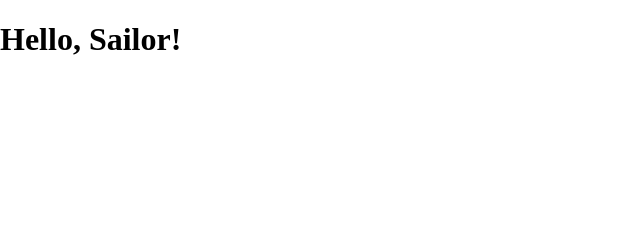
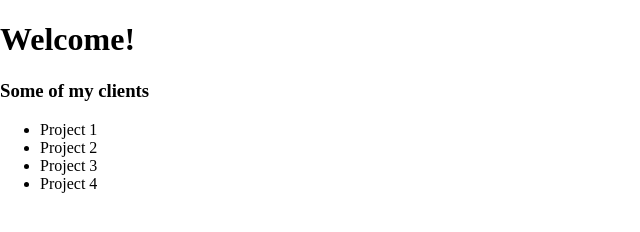
Before and after one commit to DinkDonk/dinkdonk.no, a website: page src/projects/welcome/markup.html in a window 1280 px wide. Shown: the whole page, without its empty margins (0-640 px from the left). Drawn offline with nearby package versions, Linux system fonts and the light colour scheme; files that its build step writes are made by us from their sources; a web font is replaced by a local one.

Commit message:
Create project script

```diff
--- a/package.json
+++ b/package.json
@@ -18,6 +18,7 @@
     "test": "npm run lint",
     "serve": "node node_modules/browser-sync/bin/browser-sync.js start --server 'build' --files 'build' & npm run watch-ts & npm run watch-scss & npm run watch-markup & npm run watch-assets",
     "serve-no-watch": "node node_modules/browser-sync/bin/browser-sync.js start --server 'build' --files 'build'",
+    "create-project": "./tools/create-project.sh",
     "deploy": "npm run build && git checkout -b gh-pages && git add -f build && git commit -m 'Deploy to gh-pages' && git push origin `git subtree split --prefix build`:gh-pages --force && git checkout master && git branch -D gh-pages"
   },
   "repository": {
@@ -31,6 +32,7 @@
   },
   "homepage": "https://github.com/DinkDonk/dinkdonk.no#readme",
   "devDependencies": {
+    "@types/lodash.throttle": "^4.1.2",
     "@types/node": "^7.0.12",
     "@types/tween.js": "0.0.31",
     "brace": "^0.10.0",
@@ -38,6 +40,7 @@
     "browserify": "^14.3.0",
     "dinkdonk-scheme": "DinkDonk/dinkdonk-scheme",
     "es6-promise": "^4.1.0",
+    "lodash.throttle": "^4.1.1",
     "node-sass": "^4.5.2",
     "onchange": "^3.2.1",
     "replace-in-file": "^2.5.0",
--- a/src/projects/welcome/markup.html
+++ b/src/projects/welcome/markup.html
@@ -7,6 +7,15 @@
 	<link rel="stylesheet" type="text/css" href="/app.css">
 </head>
 <body>
-	<h1>Hello, Sailor!</h1>
+	<h1>Welcome!</h1>
+
+	<h3>Some of my clients</h3>
+
+	<ul>
+		<li>Project 1</li>
+		<li>Project 2</li>
+		<li>Project 3</li>
+		<li>Project 4</li>
+	</ul>
 </body>
 </html>
--- a/src/script/App.ts
+++ b/src/script/App.ts
@@ -7,7 +7,7 @@ require('es6-promise').polyfill();
 /* tslint:enable:no-var-requires */
 
 class App {
-	private introDuration:number = 8000;
+	private introDuration:number = 0; // 8000
 
 	constructor() {
 		new Logo();
--- a/src/script/Logo.ts
+++ b/src/script/Logo.ts
@@ -135,7 +135,6 @@ export default class Logo {
 	private scale:number;
 	private points:Vector2[];
 	private tensions:Vector1[];
-	// private tensionsObjArr:Array<Object>;
 
 	constructor() {
 		const colors = [
--- a/src/style/_editor.scss
+++ b/src/style/_editor.scss
@@ -25,6 +25,8 @@ div.ace_editor {
 	background-color: $color1;
 
 	iframe {
+		min-width: 100%;
+		min-height: 100%;
 		border: none;
 	}
 }
--- a/src/style/_scaffolding.scss
+++ b/src/style/_scaffolding.scss
@@ -43,6 +43,7 @@ html, body {
 	aside {
 		flex: 1 100%;
 		height: 50vh;
+		overflow: hidden;
 	}
 
 	@media all and (min-width: 1024px) {
```
Also changed, not shown: src/projects/welcome/script.ts (+9 -1 lines), README.md, 1 other file.
